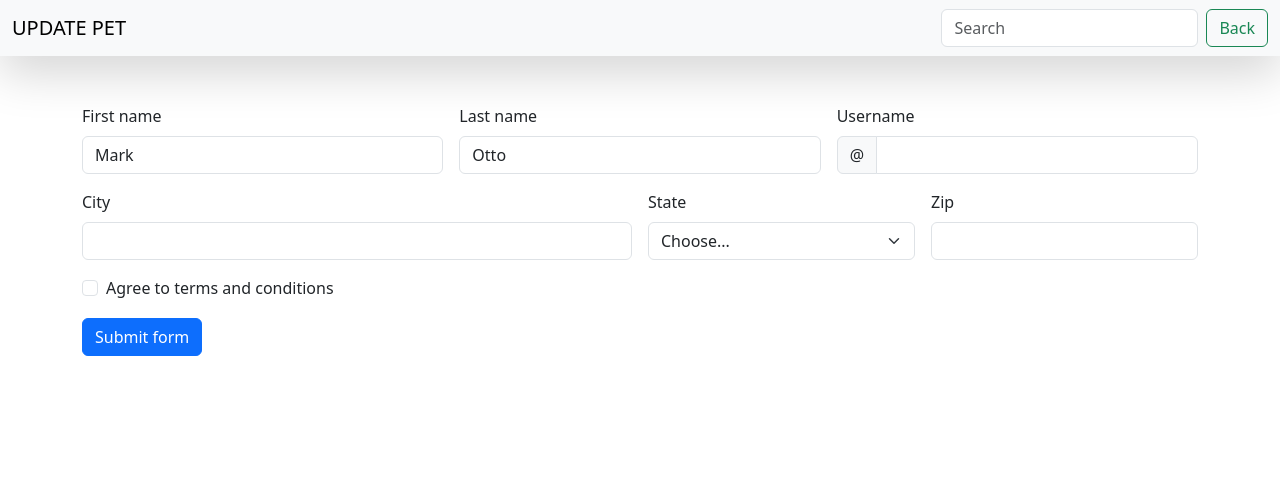
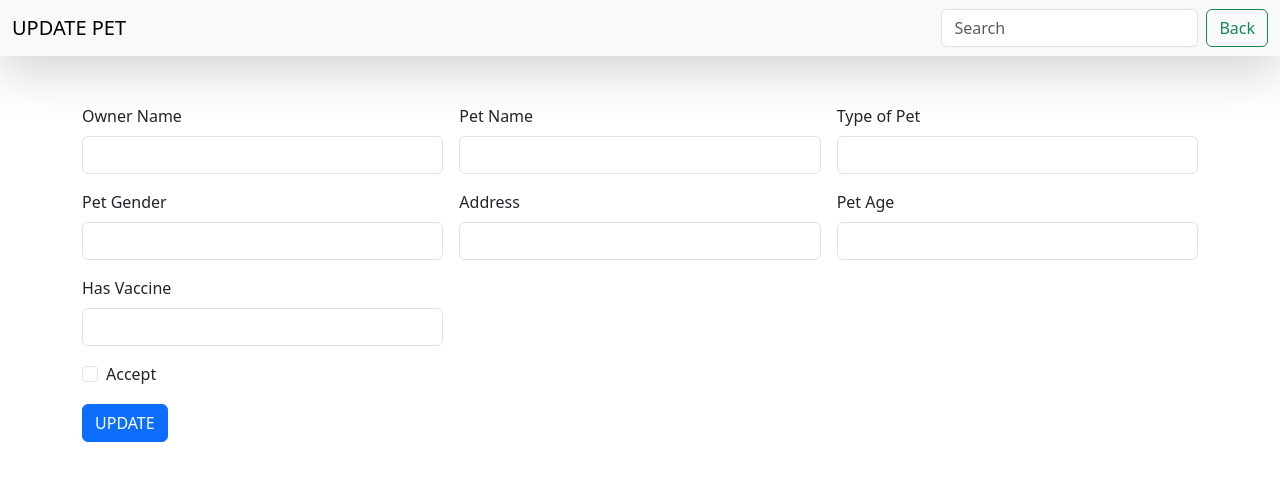
Before and after one commit to KingNelx/Book-Management-App-Front-End-, a React (Vite) app: page /updateData in a window 1280 px wide. Shown: the top 480 px of the page. Built offline with nearby package versions, Linux system fonts and the light colour scheme.

Commit message:
added form

```diff
--- a/src/Components/UpdateData.jsx
+++ b/src/Components/UpdateData.jsx
@@ -48,104 +48,97 @@ const UpdateData = () => {
         <form class="row g-3 needs-validation" novalidate>
           <div class="col-md-4">
             <label for="validationCustom01" class="form-label">
-              First name
+              Owner Name
             </label>
             <input
               type="text"
               class="form-control"
               id="validationCustom01"
-              value="Mark"
               required
             />
-            <div class="valid-feedback">Looks good!</div>
           </div>
           <div class="col-md-4">
             <label for="validationCustom02" class="form-label">
-              Last name
+              Pet Name
             </label>
             <input
               type="text"
               class="form-control"
               id="validationCustom02"
-              value="Otto"
               required
             />
-            <div class="valid-feedback">Looks good!</div>
           </div>
           <div class="col-md-4">
-            <label for="validationCustomUsername" class="form-label">
-              Username
-            </label>
-            <div class="input-group has-validation">
-              <span class="input-group-text" id="inputGroupPrepend">
-                @
-              </span>
-              <input
-                type="text"
-                class="form-control"
-                id="validationCustomUsername"
-                aria-describedby="inputGroupPrepend"
-                required
-              />
-              <div class="invalid-feedback">Please choose a username.</div>
-            </div>
-          </div>
-          <div class="col-md-6">
-            <label for="validationCustom03" class="form-label">
-              City
+            <label for="validationCustom01" class="form-label">
+              Type of Pet
             </label>
             <input
               type="text"
               class="form-control"
-              id="validationCustom03"
+              id="validationCustom01"
               required
             />
-            <div class="invalid-feedback">Please provide a valid city.</div>
           </div>
-          <div class="col-md-3">
-            <label for="validationCustom04" class="form-label">
-              State
-            </label>
-            <select class="form-select" id="validationCustom04" required>
-              <option selected disabled value="">
-                Choose...
-              </option>
-              <option>...</option>
-            </select>
-            <div class="invalid-feedback">Please select a valid state.</div>
-          </div>
-          <div class="col-md-3">
-            <label for="validationCustom05" class="form-label">
-              Zip
+          <div class="col-md-4">
+            <label for="validationCustom01" class="form-label">
+              Pet Gender
             </label>
             <input
               type="text"
               class="form-control"
-              id="validationCustom05"
+              id="validationCustom01"
               required
             />
-            <div class="invalid-feedback">Please provide a valid zip.</div>
+          </div>
+          <div class="col-md-4">
+            <label for="validationCustom01" class="form-label">
+              Address
+            </label>
+            <input
+              type="text"
+              class="form-control"
+              id="validationCustom01"
+              required
+            />
+          </div>
+          <div class="col-md-4">
+            <label for="validationCustom01" class="form-label">
+              Pet Age
+            </label>
+            <input
+              type="text"
+              class="form-control"
+              id="validationCustom01"
+              required
+            />
+          </div>
+          <div class="col-md-4">
+            <label for="validationCustom01" class="form-label">
+              Has Vaccine
+            </label>
+            <input
+              type="text"
+              class="form-control"
+              id="validationCustom01"
+              required
+            />
           </div>
           <div class="col-12">
             <div class="form-check">
               <input
                 class="form-check-input"
                 type="checkbox"
-                value=""
                 id="invalidCheck"
                 required
               />
               <label class="form-check-label" for="invalidCheck">
-                Agree to terms and conditions
+                Accept
               </label>
-              <div class="invalid-feedback">
-                You must agree before submitting.
-              </div>
             </div>
           </div>
           <div class="col-12">
             <button class="btn btn-primary" type="submit">
-              Submit form
+              UPDATE
             </button>
           </div>
         </form>
```
